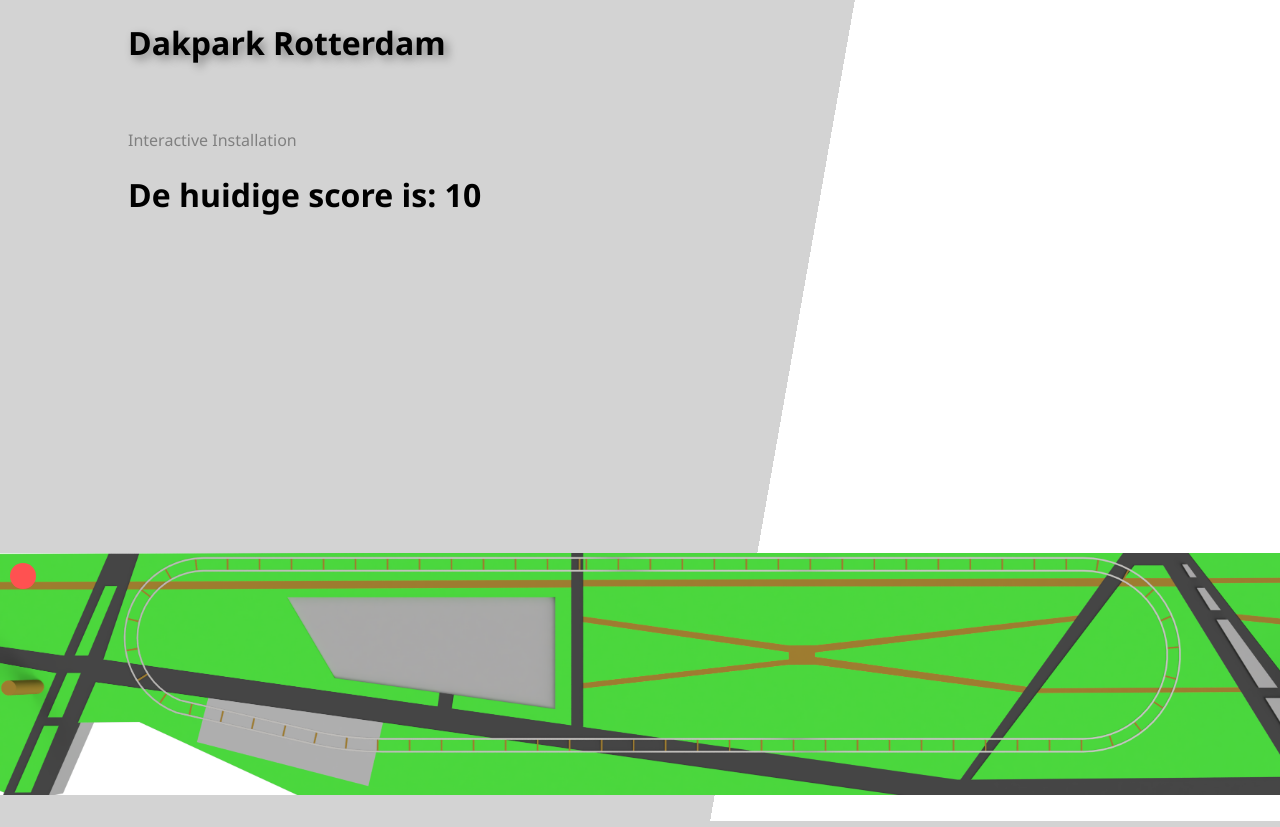
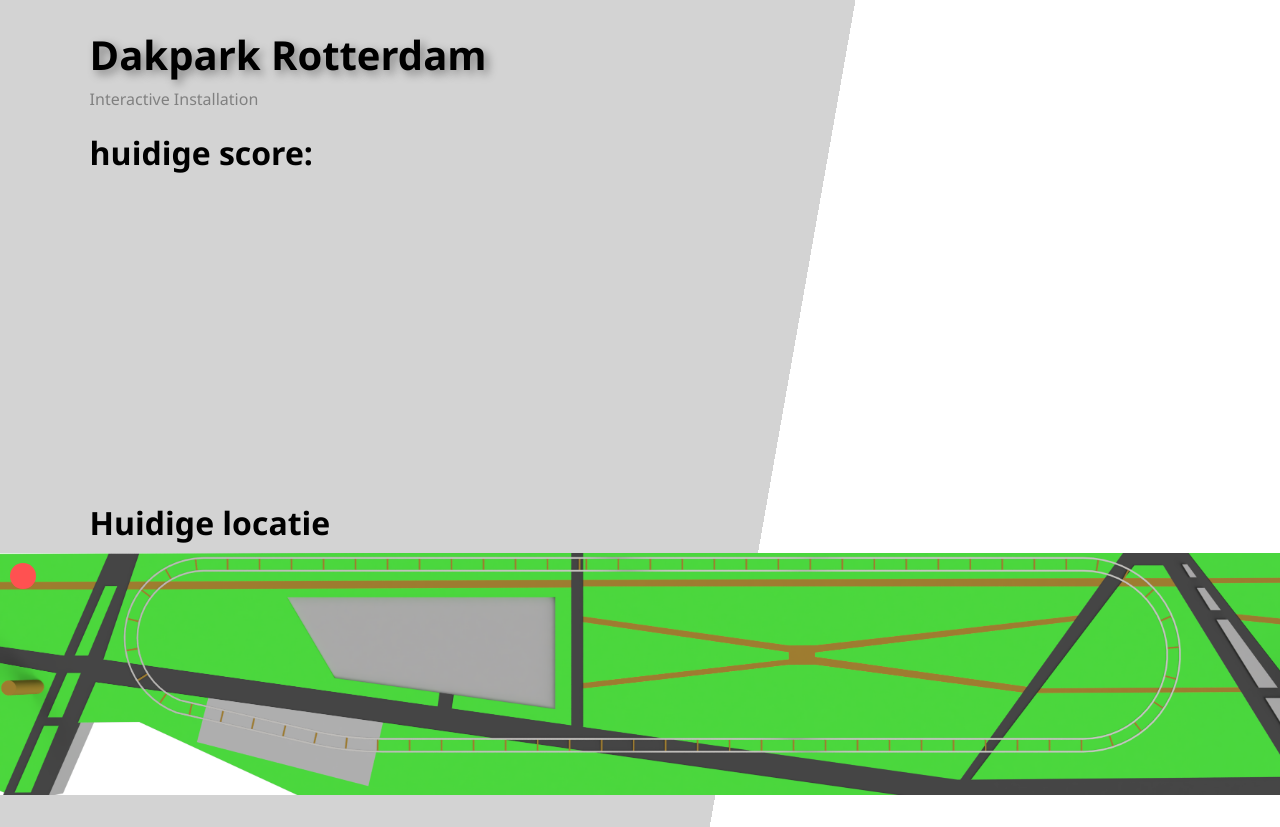
Before and after one commit to Rovexx/Dakpark, a PHP site: page / in a window 1280 px wide. Run offline with PHP 8.4, Linux system fonts and the light colour scheme; tables that the repository leaves empty or names only in its code hold one stand-in row (values such as "Sample post"); some libraries are stand-ins or nearby versions.

Commit message:
1.1.0
- map website af

```diff
--- a/Website dakpark Roel/css/style.css
+++ b/Website dakpark Roel/css/style.css
@@ -2,8 +2,9 @@
     width:          100vw;
     height:         100vh;
     margin:         0px;
-    background-image:linear-gradient(-80deg, white 40%, lightgrey 40%);
+    background-image:linear-gradient(-80deg, white 40%, grey 40%, lightgrey 40%);
     font-family:    "Segoe UI";
+    overflow:       hidden;
 }
 
 map > img {
@@ -19,23 +20,33 @@
     bottom:         0px;
 }
 
-.title{
-    color:          black;
-    Margin-left:    10%;
-    font-weight:    bold;
-    text-shadow:    4px 4px 10px grey;
+.text{
+    margin-left:    7%;
 }
 
-.subtitle{
+#title{
+    color:          black;
+    font-weight:    bold;
+    font-size:      40px;
+    text-shadow:    4px 4px 10px grey;
+    margin-bottom:  0%;
+}
+
+#subtitle{
     color:          Grey;
-    Margin-left:    10%;
+    Margin-top:     0.5%;
     font-weight:    normal;
 }
 
-.score{
+#score{
     color:          black;
-    Margin-left:    10%;
     font-weight:    bold;
+}
+
+#location{
+    margin-bottom:     20%;
+    position:       fixed;
+    bottom:         0px;
 }
 
 
--- /dev/null
+++ b/Website dakpark Roel/index.html
@@ -0,0 +1,30 @@
+<!doctype html>
+<html lang="en">
+<head>
+    <meta charset="UTF-8">
+    <meta name="viewport"
+          content="width=device-width, user-scalable=no, initial-scale=1.0, maximum-scale=1.0, minimum-scale=1.0">
+    <meta http-equiv="X-UA-Compatible" content="ie=edge">
+    <link rel="stylesheet" type="text/css" href="css/style.css">
+    <title>Train map</title>
+</head>
+<body>
+
+<script src="https://cdnjs.cloudflare.com/ajax/libs/reqwest/2.0.5/reqwest.min.js"></script>
+<script src="js/main.js"></script>
+
+    <div class="text">
+        <h1 id="title">Dakpark Rotterdam</h1>
+        <h4 id="subtitle">Interactive Installation</h4>
+        <h1 id="score">huidige score: </h1>
+        <h1 id="location">Huidige locatie</h1>
+    </div>
+    </div>
+    <div id="container">
+        <map>
+            <img src="images/Darkpark.png" alt="Dakpark Background">
+            <marker id="marker"></marker>
+        </map>
+    </div>
+</body>
+</html>
--- a/Website dakpark Roel/index.php
+++ /dev/null
@@ -1,82 +0,0 @@
-<?php
-include_once 'dbh.php';
-$query = "SELECT * FROM currentscore";
-$result = mysqli_query($conn, $query)
-    or die('Error '.mysqli_error($conn).' with query '.$query);
-// data in variabele zetten
-//array maken
-$score = [];
-// sql data in de array zetten
-while($row = mysqli_fetch_assoc($result))
-{
-    $score[] = $row;
-}
-
-$query = "SELECT * FROM currentlocation";
-$result = mysqli_query($conn, $query)
-or die('Error '.mysqli_error($conn).' with query '.$query);
-// data in variabele zetten
-//array maken
-$location = [];
-// sql data in de array zetten
-while($row = mysqli_fetch_assoc($result))
-{
-    $location[] = $row;
-}
-mysqli_close($conn);
-?>
-<!DOCTYPE html>
-<html lang="en">
-<head>
-    <meta charset="UTF-8">
-    <title>Train Map</title>
-    <link rel="stylesheet" type="text/css" href="css/style.css">
-</head>
-
-<body>
-    <div>
-        <h1 class="title">Dakpark Rotterdam</h1>
-        <br>
-        <h4 class="subtitle">Interactive Installation</h4>
-    </div>
-    <div class="score">
-        <h1>De huidige score is: <?= $score[0]["score"] ?></h1>
-    </div>
-    <div id="container">
-        <map>
-            <img src="images/Darkpark.png" alt="Dakpark Background">
-            <marker id="marker">
-                <script>
-                    <?php   // locatie 1
-                    if ($location[0]["location"] == 0){
-                    ?>
-                    document.getElementById("marker").style.top = "67%";
-                    document.getElementById("marker").style.left = "21%";
-                    <?php } ?>
-
-                    <?php   // locatie 2
-                    if ($location[0]["location"] == 1){
-                            ?>
-                    document.getElementById("marker").style.top = "73%";
-                    document.getElementById("marker").style.left = "50%";
-                    <?php } ?>
-
-                    <?php   // locatie 3
-                    if ($location[0]["location"] == 2){
-                    ?>
-                    document.getElementById("marker").style.top = "0%";
-                    document.getElementById("marker").style.left = "50%";
-                    <?php } ?>
-
-                    <?php   // locatie 4
-                    if ($location[0]["location"] == 3){
-                    ?>
-                    document.getElementById("marker").style.top = "35%";
-                    document.getElementById("marker").style.left = "9.4%";
-                    <?php } ?>
-                </script>
-            </marker>
-        </map>
-    </div>
-</body>
-</html>
--- /dev/null
+++ b/Website dakpark Roel/js/main.js
@@ -0,0 +1,54 @@
+function updatePage() {
+    reqwest({
+        url: 'includes/query.php',
+        contentType: 'application/json',
+        success: successHandler,
+        error: errorHandler
+    })
+
+
+    function successHandler(data) {
+        console.log('de score is ' + data.score)
+        console.log('de locatie is ' + data.location)
+        dataShowScore(data);
+        dataShowLocation(data);
+    }
+
+    function errorHandler(error) {
+        console.log('dit gaat mis ', error);
+    }
+
+    //show score
+    function dataShowScore(data) {
+        document.getElementById("score").innerHTML = "huidige score: " + data.score;
+        //debug
+        console.log("updating score");
+    }
+
+    //show location
+    function dataShowLocation(data) {
+        // locatie 1
+        if (data.location == 0) {
+            document.getElementById("marker").style.top = "67%";
+            document.getElementById("marker").style.left = "21%";
+        }
+        // locatie 2
+        if (data.location == 1) {
+            document.getElementById("marker").style.top = "73%";
+            document.getElementById("marker").style.left = "50%";
+        }
+        // locatie 3
+        if (data.location == 2) {
+            document.getElementById("marker").style.top = "0%";
+            document.getElementById("marker").style.left = "50%";
+        }
+        // locatie 4
+        if (data.location == 3) {
+            document.getElementById("marker").style.top = "35%";
+            document.getElementById("marker").style.left = "9.4%";
+        }
+        //debug
+        console.log("updating location");
+    }
+}
+setInterval(updatePage, 2000);
```
Also changed, not shown: Website dakpark Roel/includes/query.php (added, +28 -0 lines), Website dakpark Roel/images/dakpark_logo.svg (added), Website dakpark Roel/includes/dbh.php (renamed from Website dakpark Roel/dbh.php), 1 other file.
